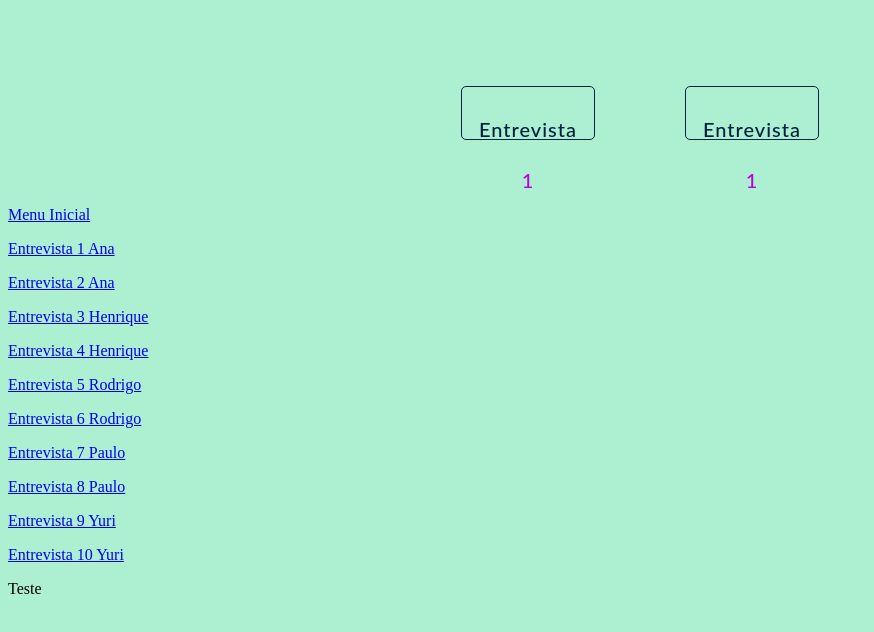
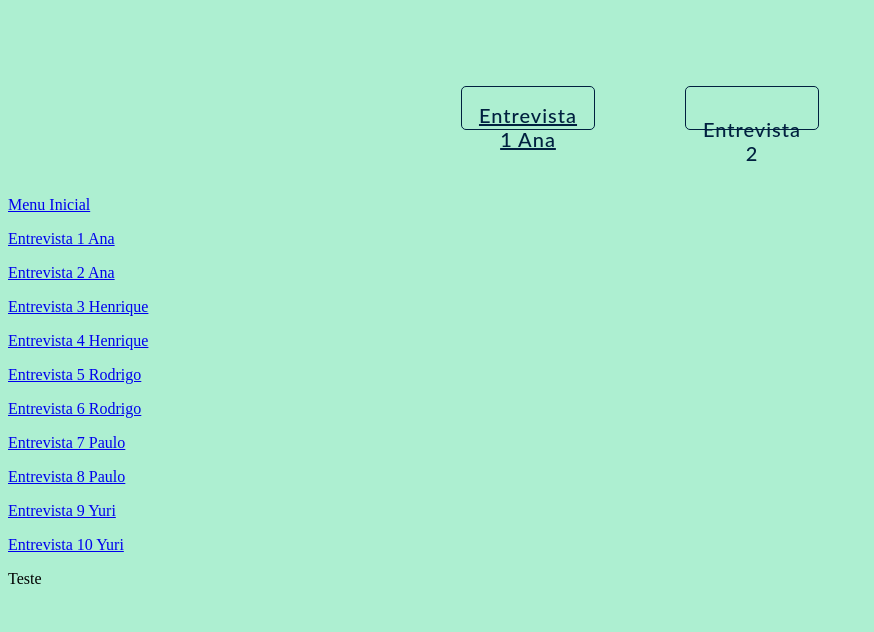
Before and after one commit to anamueller/ihc, a plain HTML site: page index.html in a window 1280 px wide. Shown: the part 48-680 px from the top of the page, without its empty margins (0-874 px from the left). Drawn offline with Linux system fonts and the light colour scheme.

Commit message:
link entrevista

```diff
--- a/index.html
+++ b/index.html
@@ -14,8 +14,7 @@
     <div class="proj__caixa">
       <div class="proj__caixa-1">
         <div class="proj__content-title">
-          <h1 class="title">Entrevista</h1>
-          <h1 class ="purple-title"> 1</h1>
+          <a class = "title" href="Entrevista1.html">Entrevista 1 Ana</a>
         </div>
       </div>
     </div>
@@ -23,8 +22,7 @@
     <div class="proj__caixa">
       <div class="proj__caixa-1">
         <div class="proj__content-title">
-          <h1 class="title">Entrevista</h1>
-          <h1 class ="purple-title"> 1</h1>
+          <h1 class="title">Entrevista 2</h1>
         </div>
       </div>
     </div>
--- a/style.css
+++ b/style.css
@@ -19,7 +19,7 @@ h1 {
   flex-direction: column;
   row-gap: 20px;
   padding: 1rem;
-  height: 20px;
+  height: 10px;
   width: 100px;
   color: #00203FFF;
   border-radius: 5px;
```
